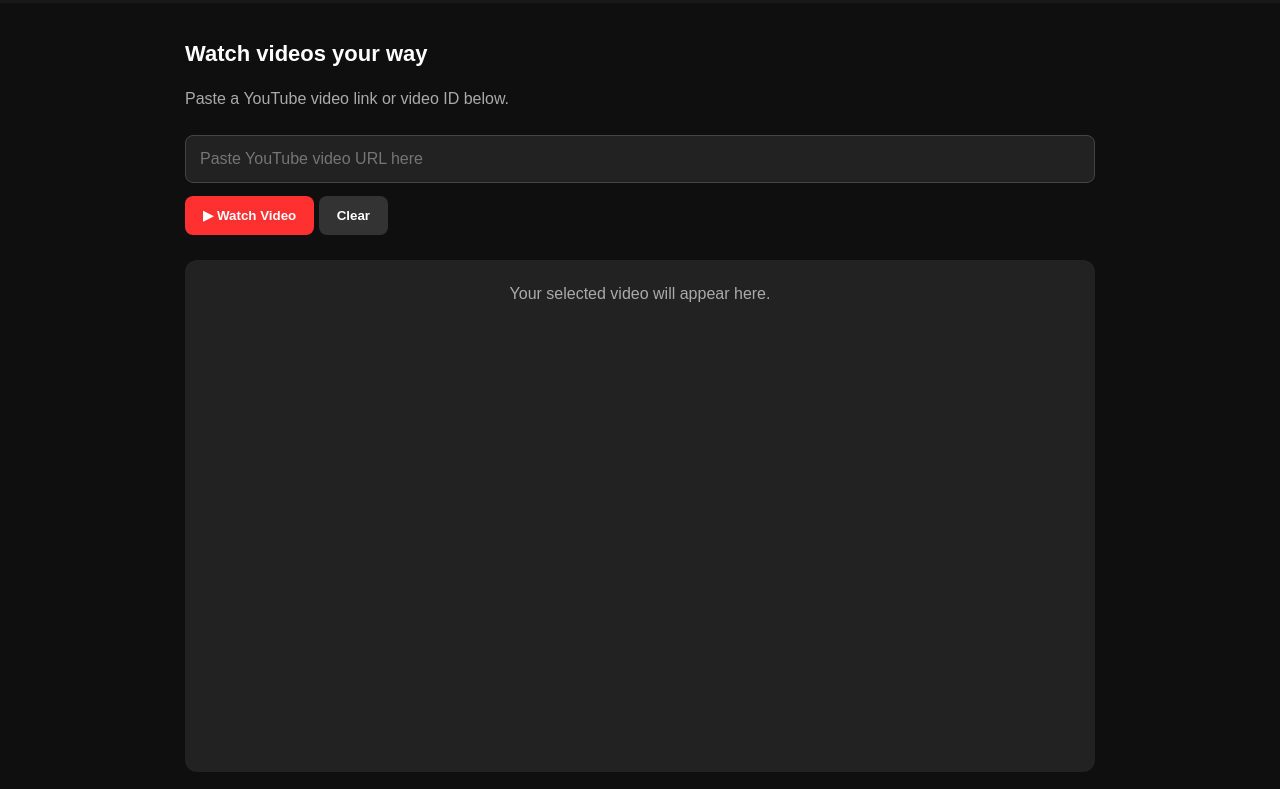
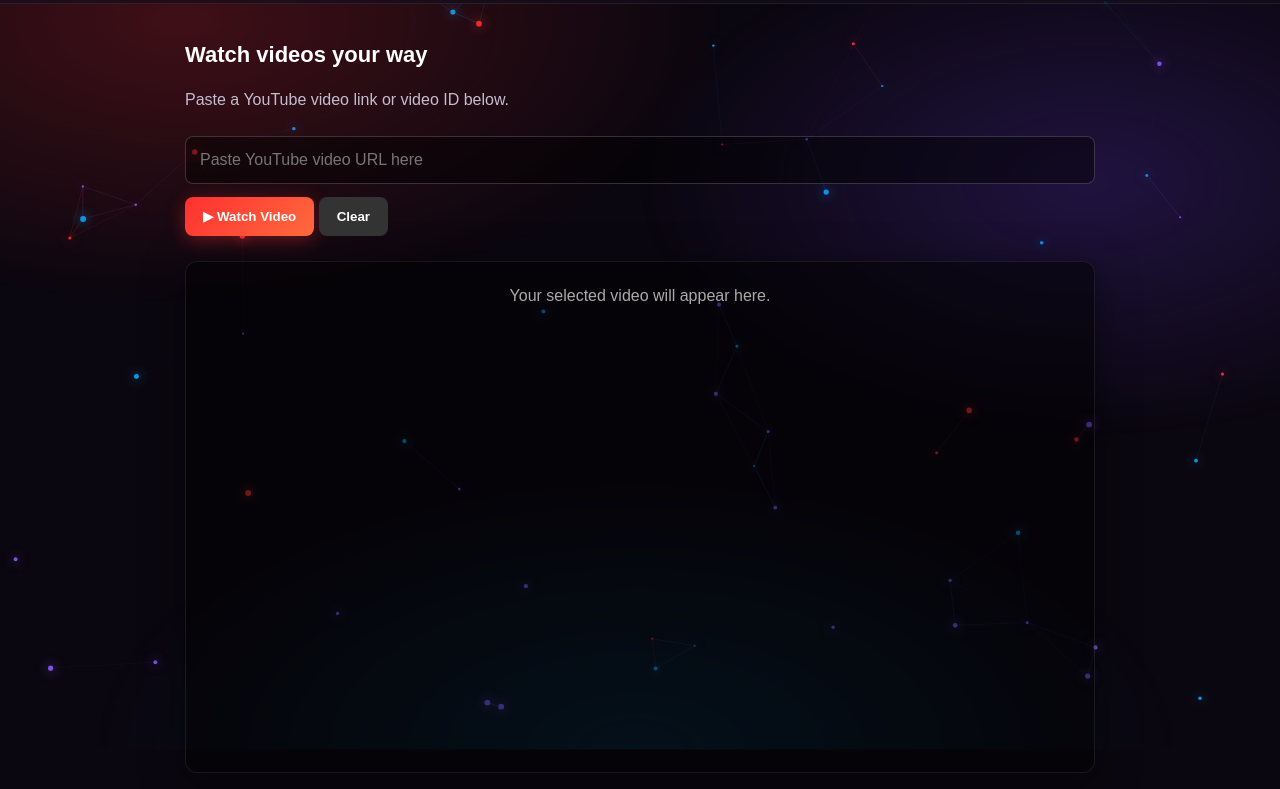
Before and after one commit to hr5717945-tech/hr-tube, a plain HTML site: page index.html in a window 1280 px wide. Shown: the part 58-847 px from the top of the page. Drawn offline with Linux system fonts and the light colour scheme.

Commit message:
Update index.html

```diff
--- a/index.html
+++ b/index.html
@@ -1,4 +1,3 @@
-
 <!DOCTYPE html>
 <html lang="en">
 <head>
@@ -10,25 +9,46 @@
 
 <style>
 *{box-sizing:border-box}
-body{margin:0;background:#0f0f0f;color:white;font-family:Arial,sans-serif}
-header{background:#181818;padding:16px;display:flex;align-items:center;gap:10px;flex-wrap:wrap}
-.logo{font-size:25px;font-weight:bold;color:#ff3030}
+body{margin:0;background:#0b0710;color:white;font-family:Arial,sans-serif;min-height:100vh}
+
+/* ===== LIVE BACKGROUND ===== */
+#bg{position:fixed;inset:0;width:100%;height:100%;z-index:-2;display:block}
+.glow{position:fixed;inset:0;z-index:-1;pointer-events:none;
+  background:
+   radial-gradient(60% 50% at 15% 10%,rgba(255,48,48,.22),transparent 70%),
+   radial-gradient(50% 45% at 85% 30%,rgba(120,70,255,.20),transparent 70%),
+   radial-gradient(60% 50% at 50% 100%,rgba(0,170,255,.16),transparent 70%);
+  animation:drift 18s ease-in-out infinite alternate}
+@keyframes drift{
+  0%{transform:translate3d(0,0,0) scale(1)}
+  100%{transform:translate3d(-2%,2%,0) scale(1.08)}
+}
+@media (prefers-reduced-motion:reduce){.glow{animation:none}}
+
+header{background:rgba(20,14,28,.65);backdrop-filter:blur(12px);-webkit-backdrop-filter:blur(12px);
+  border-bottom:1px solid rgba(255,255,255,.08);padding:16px;display:flex;align-items:center;gap:10px;flex-wrap:wrap;
+  position:sticky;top:0;z-index:5}
+.logo{font-size:25px;font-weight:bold;color:#ff3030;text-shadow:0 0 18px rgba(255,48,48,.6)}
 .logo span{color:white}
 main{max-width:950px;margin:auto;padding:20px}
 h2{font-size:22px}
-input{width:100%;padding:14px;border:1px solid #444;border-radius:8px;background:#222;color:white;font-size:16px;margin:8px 0}
-button{border:0;border-radius:8px;padding:12px 18px;background:#ff3030;color:white;font-weight:bold;cursor:pointer;margin:5px 0}
-button:hover{opacity:.85}
-#player{width:100%;aspect-ratio:16/9;background:#222;border-radius:12px;margin-top:20px;overflow:hidden}
+input{width:100%;padding:14px;border:1px solid rgba(255,255,255,.18);border-radius:8px;background:rgba(0,0,0,.45);color:white;font-size:16px;margin:8px 0}
+input:focus{outline:2px solid #ff3030;border-color:transparent}
+button{border:0;border-radius:8px;padding:12px 18px;background:linear-gradient(135deg,#ff3030,#ff6a3d);color:white;font-weight:bold;cursor:pointer;margin:5px 0;box-shadow:0 4px 18px rgba(255,48,48,.35)}
+button:hover{opacity:.9}
+#player{width:100%;aspect-ratio:16/9;background:rgba(0,0,0,.5);border-radius:12px;margin-top:20px;overflow:hidden;box-shadow:0 10px 40px rgba(0,0,0,.5);border:1px solid rgba(255,255,255,.08)}
 iframe{width:100%;height:100%;border:0;border-radius:12px}
-.card{background:#181818;padding:18px;border-radius:12px;margin-top:20px}
-.muted{color:#aaa;line-height:1.6}
+.card{background:rgba(24,16,34,.62);backdrop-filter:blur(10px);-webkit-backdrop-filter:blur(10px);border:1px solid rgba(255,255,255,.08);padding:18px;border-radius:12px;margin-top:20px}
+.muted{color:#c4bccf;line-height:1.6}
 #userInfo{color:#8ee6a5;margin-top:12px;overflow-wrap:anywhere}
-footer{text-align:center;color:#888;padding:25px}
+footer{text-align:center;color:#a79fb3;padding:25px}
 </style>
 </head>
 
 <body>
+<canvas id="bg" aria-hidden="true"></canvas>
+<div class="glow" aria-hidden="true"></div>
+
 <header>
   <div class="logo">▶ <span>HR Tube</span></div>
   <div style="flex:1"></div>
@@ -43,7 +63,7 @@ footer{text-align:center;color:#888;padding:25px}
   placeholder="Paste YouTube video URL here">
 
   <button onclick="playVideo()">▶ Watch Video</button>
-  <button onclick="clearVideo()" style="background:#333">Clear</button>
+  <button onclick="clearVideo()" style="background:#333;box-shadow:none">Clear</button>
 
   <div id="player">
     <div style="padding:25px;text-align:center;color:#aaa">
@@ -74,6 +94,57 @@ footer{text-align:center;color:#888;padding:25px}
 <footer>© 2026 HR Tube</footer>
 
 <script>
+/* ===== LIVE BACKGROUND: floating glowing particles that connect + react to mouse/touch ===== */
+(function(){
+  const c=document.getElementById("bg"),ctx=c.getContext("2d");
+  const reduce=window.matchMedia("(prefers-reduced-motion: reduce)").matches;
+  const colors=["255,48,48","140,90,255","0,170,255"];
+  let w,h,dpr,dots=[],mouse={x:-999,y:-999};
+
+  function size(){
+    dpr=Math.min(window.devicePixelRatio||1,2);
+    w=c.width=innerWidth*dpr; h=c.height=innerHeight*dpr;
+    const n=Math.round(Math.min(90,innerWidth*innerHeight/16000));
+    dots=Array.from({length:n},()=>({
+      x:Math.random()*w,y:Math.random()*h,
+      vx:(Math.random()-.5)*.35*dpr,vy:(Math.random()-.5)*.35*dpr,
+      r:(Math.random()*2+1)*dpr,col:colors[Math.floor(Math.random()*colors.length)]
+    }));
+  }
+
+  function frame(){
+    ctx.clearRect(0,0,w,h);
+    const link=130*dpr;
+    for(let i=0;i<dots.length;i++){
+      const a=dots[i];
+      if(!reduce){
+        a.x+=a.vx; a.y+=a.vy;
+        if(a.x<0||a.x>w)a.vx*=-1;
+        if(a.y<0||a.y>h)a.vy*=-1;
+        const dx=a.x-mouse.x*dpr,dy=a.y-mouse.y*dpr,d=Math.hypot(dx,dy);
+        if(d<120*dpr){a.x+=dx/d*1.2;a.y+=dy/d*1.2}
+      }
+      ctx.beginPath();ctx.arc(a.x,a.y,a.r,0,6.283);
+      ctx.fillStyle="rgba("+a.col+",.9)";ctx.shadowColor="rgba("+a.col+",1)";ctx.shadowBlur=12*dpr;ctx.fill();
+      ctx.shadowBlur=0;
+      for(let j=i+1;j<dots.length;j++){
+        const b=dots[j],d=Math.hypot(a.x-b.x,a.y-b.y);
+        if(d<link){
+          ctx.strokeStyle="rgba("+a.col+","+(.22*(1-d/link))+")";
+          ctx.lineWidth=dpr;ctx.beginPath();ctx.moveTo(a.x,a.y);ctx.lineTo(b.x,b.y);ctx.stroke();
+        }
+      }
+    }
+    if(!reduce)requestAnimationFrame(frame);
+  }
+
+  addEventListener("resize",()=>{size();if(reduce)frame()});
+  addEventListener("mousemove",e=>{mouse.x=e.clientX;mouse.y=e.clientY});
+  addEventListener("touchmove",e=>{const t=e.touches[0];mouse.x=t.clientX;mouse.y=t.clientY},{passive:true});
+  size();frame();
+})();
+
+/* ===== YOUR ORIGINAL CODE (unchanged) ===== */
 function playVideo(){
   const input=document.getElementById("videoInput").value.trim();
   let id="";
```
